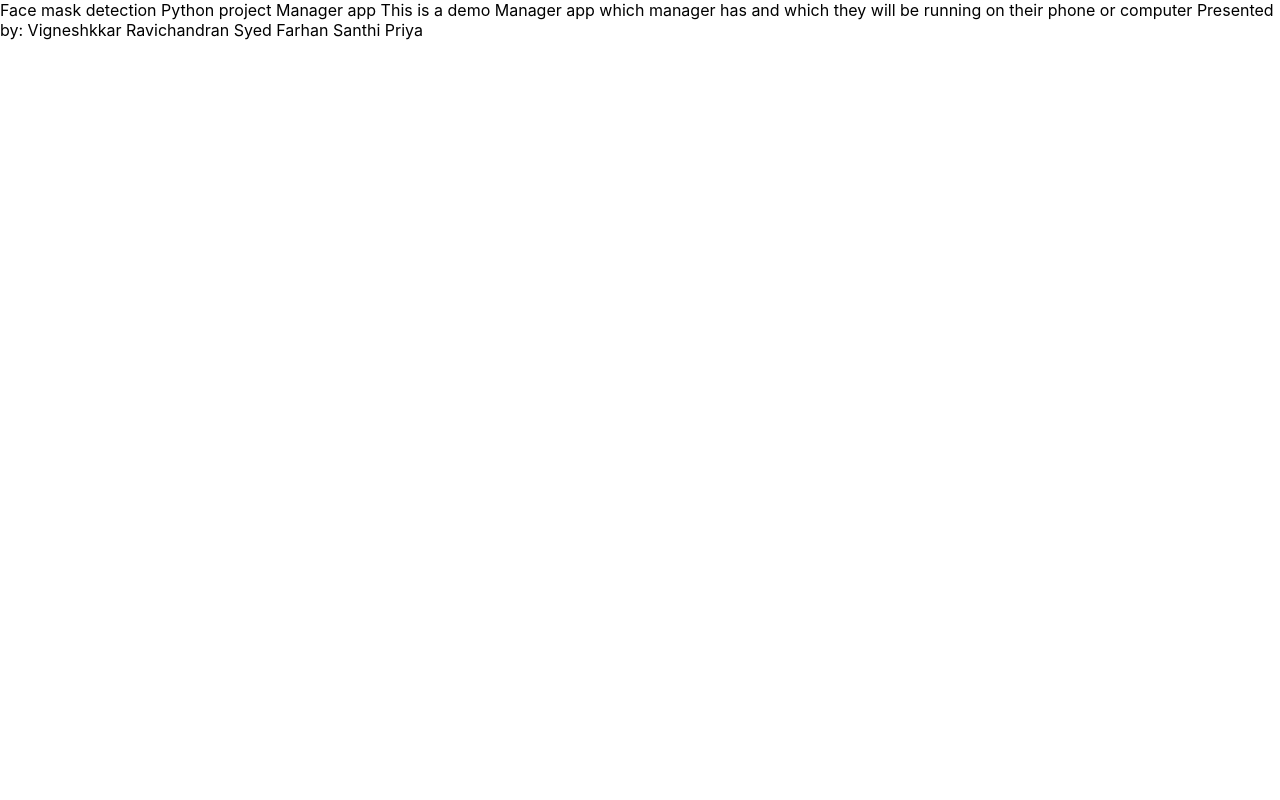
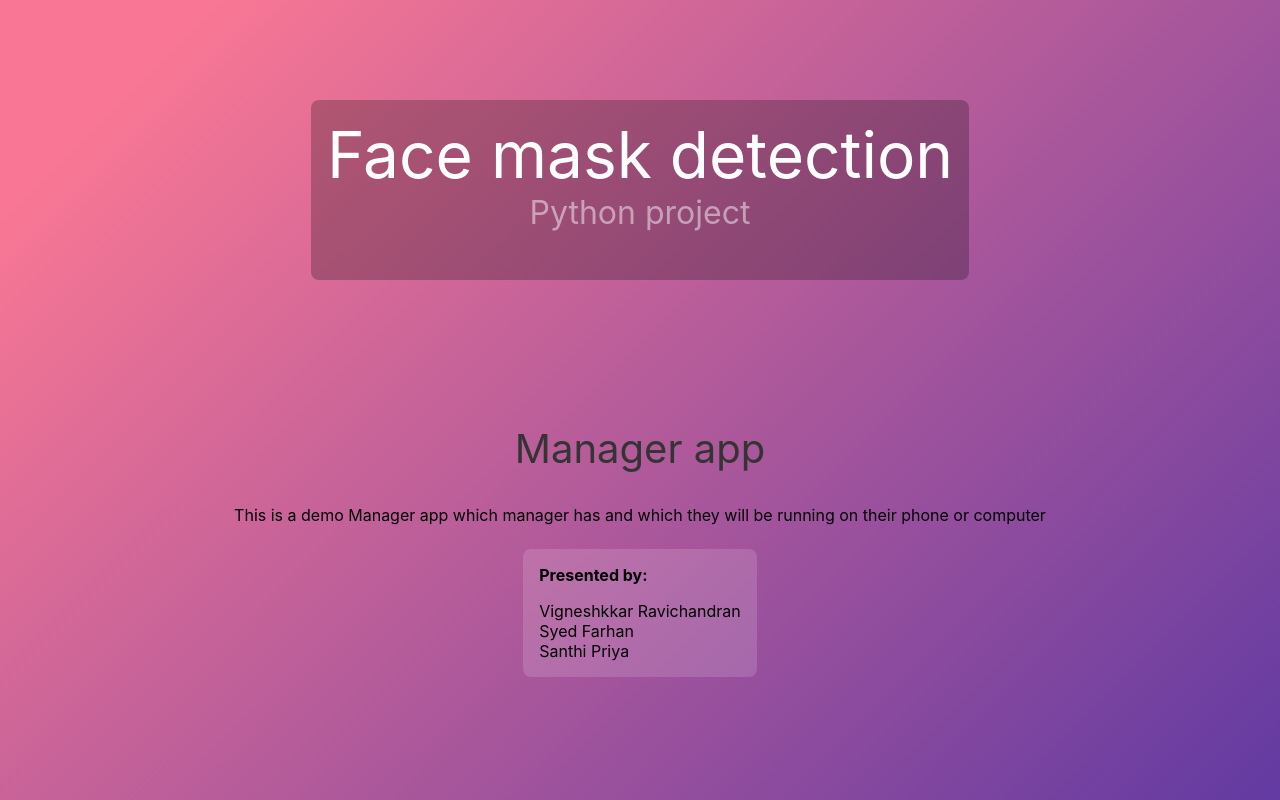
Before and after one commit to Vigneshkkar/Face-Mask-Detection-UI, a React (Create React App) app: page / in a window 1280 px wide. Built offline with nearby package versions, Linux system fonts and the light colour scheme; no server answers.

Commit message:
token display

```diff
--- a/src/App.css
+++ b/src/App.css
@@ -1,38 +1,58 @@
-.App {
-  text-align: center;
+.container {
+  display: flex;
+  flex-direction: column;
+  justify-content: center;
+  align-items: center;
+  height: 85vh;
+  padding: 3rem;
+}
+.title {
+  font-size: 4rem;
 }
 
-.App-logo {
-  height: 40vmin;
-  pointer-events: none;
+.subHead {
+  font-size: 2rem;
+  margin-bottom: 2rem;
+  color: #ffffff7a;
 }
-
-@media (prefers-reduced-motion: no-preference) {
-  .App-logo {
-    animation: App-logo-spin infinite 20s linear;
-  }
+.apptitle {
+  font-size: 2.5rem;
+  color: #343434;
+  margin-bottom: 2rem;
 }
-
-.App-header {
-  background-color: #282c34;
-  min-height: 100vh;
+.desc {
+  color: black;
+  margin-bottom: 1.5rem;
+}
+.presBy {
+  font-weight: bold;
+  color: black;
+  margin-bottom: 1rem;
+}
+.names {
+  color: black;
+}
+.namesCont {
+  background-color: #ffffff24;
+  border-radius: 0.5rem;
+  padding: 1rem;
+}
+.titleCont {
+  background-color: #0000003d;
+  border-radius: 0.5rem;
+  padding: 1rem;
+  justify-items: center;
+  align-items: center;
   display: flex;
   flex-direction: column;
-  align-items: center;
-  justify-content: center;
-  font-size: calc(10px + 2vmin);
   color: white;
+  margin-bottom: 9rem;
 }
-
-.App-link {
-  color: #61dafb;
+.token {
+  width: 100%;
+  color: #0000001c;
+  position: absolute;
+  z-index: 999;
+  bottom: 13px;
+  left: 13px;
 }
-
-@keyframes App-logo-spin {
-  from {
-    transform: rotate(0deg);
-  }
-  to {
-    transform: rotate(360deg);
-  }
-}
--- a/src/App.js
+++ b/src/App.js
@@ -1,4 +1,4 @@
-// import logo from './logo.svg';
+import React, { useState } from 'react';
 import './App.css';
 import { initializeApp } from 'firebase/app';
 
@@ -20,6 +20,14 @@ const messaging = getMessaging();
 // const messaging = firebase.messaging();
 // Add the public key generated from the console here.
 
+onMessage(messaging, (payload) => {
+  console.log('Message received. ', payload);
+
+  // ...
+});
+
+function App() {
+  const [token, settoken] = useState('');
   getToken(messaging, {
     vapidKey:
       'BPnoAvdbSMMZ8H17K5eHfhd11PUAXoTXc3U-eRKBYmzabKcLuQ5VobEyBnm8V6xK2XIuBtpTQk_n3aX3DbkoXPs',
@@ -27,6 +35,7 @@ getToken(messaging, {
     .then((currentToken) => {
       if (currentToken) {
         console.log(currentToken);
+        settoken(currentToken);
         // Send the token to your server and update the UI if necessary
         // ...
       } else {
@@ -41,17 +50,26 @@ getToken(messaging, {
       console.log('An error occurred while retrieving token. ', err);
       // ...
     });
-onMessage(messaging, (payload) => {
-  console.log('Message received. ', payload);
-  // ...
-});
-
-function App() {
   return (
-    <div>
-      Face mask detection Python project Manager app This is a demo Manager app
-      which manager has and which they will be running on their phone or
-      computer Presented by: Vigneshkkar Ravichandran Syed Farhan Santhi Priya
+    <div class='container'>
+      <div class='titleCont'>
+        <div class='title'>Face mask detection</div>
+        <div class='subHead'>Python project</div>
+      </div>
+      <div class='apptitle'>Manager app</div>
+      <div class='desc'>
+        This is a demo Manager app which manager has and which they will be
+        running on their phone or computer
+      </div>
+      <div class='namesCont'>
+        <div class='presBy'>Presented by:</div>
+        <div class='names'>
+          Vigneshkkar Ravichandran <br></br> Syed Farhan <br></br> Santhi Priya
+        </div>
+      </div>
+      <div id='token' class='token'>
+        {token}
+      </div>
     </div>
   );
 }
--- a/src/index.css
+++ b/src/index.css
@@ -5,6 +5,12 @@ body {
     sans-serif;
   -webkit-font-smoothing: antialiased;
   -moz-osx-font-smoothing: grayscale;
+  background-color: #8ec5fc;
+  /* background-image: linear-gradient(62deg, #8ec5fc 0%, #e0c3fc 100%); */
+  background-image: linear-gradient(135deg, #f97794 10%, #623aa2 100%);
+  width: 100%;
+  height: 100vh;
+  color: #404040;
 }
 
 code {
```
Lines whose indentation alone changed are shown as unchanged.
